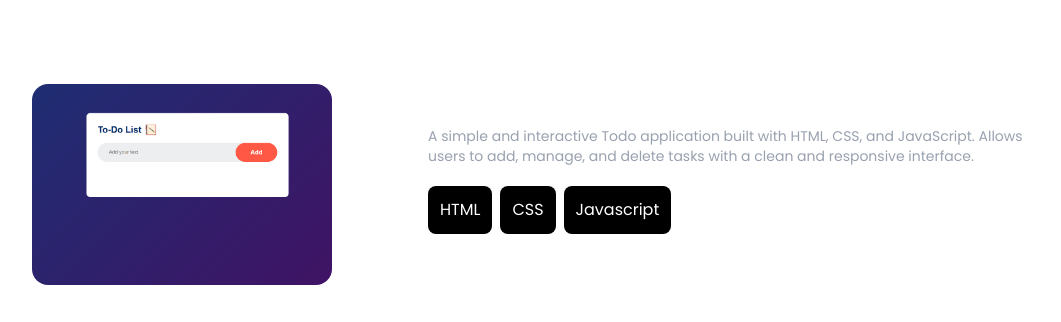
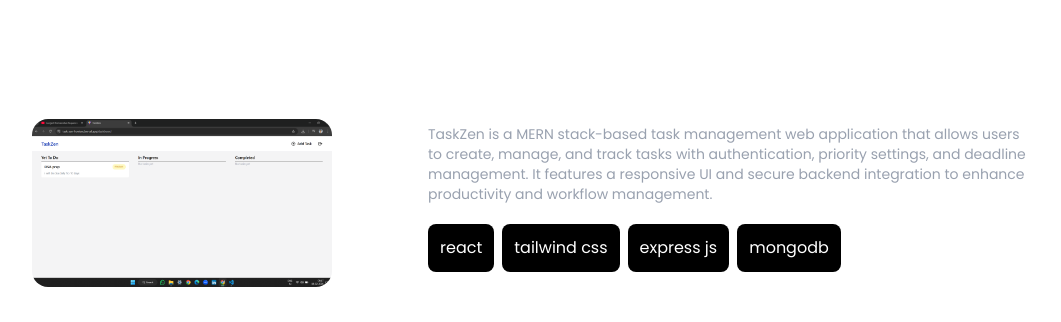
Before and after one commit to Harunmansuri/Portfolio, a React (Vite) app: page / in a window 1280 px wide. Shown: the part 2320-2642 px from the top of the page, without its empty margins (108-1169 px from the left). Built offline with nearby package versions, Linux system fonts and the light colour scheme; the HTML template or start-up script is replaced by a standard one.

Commit message:
project add

```diff
--- a/src/components/Project.jsx
+++ b/src/components/Project.jsx
@@ -29,12 +29,12 @@ const projectData = [
   },
   {
     image: image3,
-    title: "Todo App",
+    title: "TaskZEN App",
     description:
-      "A simple and interactive Todo application built with HTML, CSS, and JavaScript. Allows users to add, manage, and delete tasks with a clean and responsive interface.",
-    technologies: ["HTML", "CSS", "Javascript"],
-    href: "https://github.com/Harunmansuri/To-do-list",
-    live: "#",
+      "TaskZen is a MERN stack-based task management web application that allows users to create, manage, and track tasks with authentication, priority settings, and deadline management. It features a responsive UI and secure backend integration to enhance productivity and workflow management.",
+    technologies: ["react", "tailwind css", "express js", "mongodb"],
+    href: "https://github.com/Harunmansuri/TaskZen",
+    live: "https://task-zen-frontend-git-master-harunmansuris-projects.vercel.app/register",
   },
   {
     image: image4,
```
Also changed, not shown: public/3.png.
